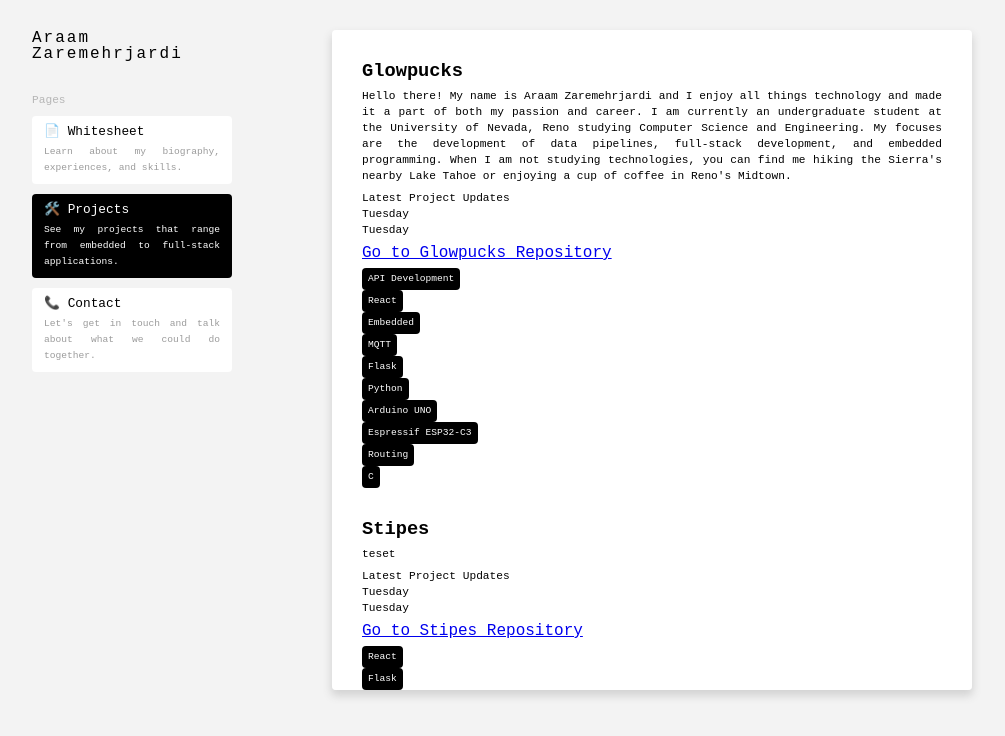
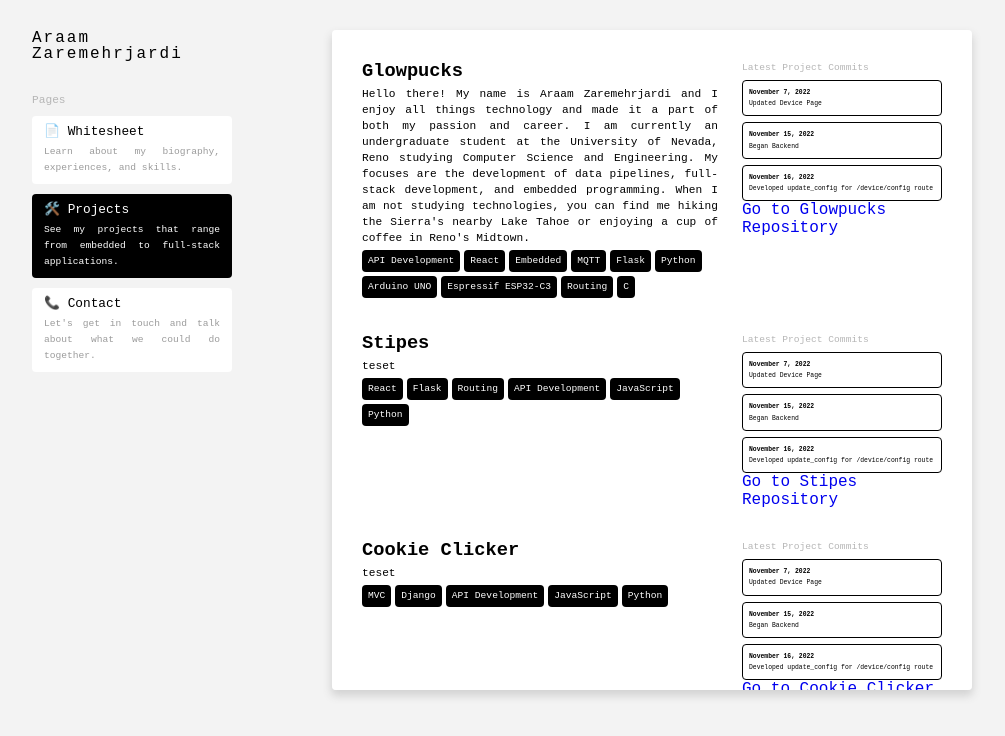
Before and after one commit to araamz/personal-website, a Vue app: page /projects in a window 1280 px wide. Shown: the top 736 px of the page, without its empty margins (138-1143 px from the left). Built offline with nearby package versions, Linux system fonts and the light colour scheme; a web font is replaced by a local one.

Commit message:
Finished General Layout of Projects

```diff
--- a/src/components/Commit.Vue
+++ b/src/components/Commit.Vue
@@ -1,13 +1,51 @@
 <script lang="ts">
+import { type } from 'os'
+
 
     export default {
         props: {
-            date: String,
+            timestamp: String,
             message: String
         },
         computed: {
             formatted_date() {
-                return "Tuesday"
+                let parsed_timestamp: Date = new Date(this.timestamp)
+
+                let month = this.get_month(parsed_timestamp.getMonth())
+                let date = parsed_timestamp.getDate()
+                let year = parsed_timestamp.getFullYear()
+
+                return `${month} ${date}, ${year}`
+            }
+        },
+        methods: {
+            get_month(month: Number) {
+                switch (month) {
+                    case 0:
+                        return "January"
+                    case 1:
+                        return "February"
+                    case 2:
+                        return "March"
+                    case 3:
+                        return "April"
+                    case 4:
+                        return "May"
+                    case 5:
+                        return "June"
+                    case 6:
+                        return "July"
+                    case 7:
+                        return "August"
+                    case 8:
+                        return "September"
+                    case 9:
+                        return "October"
+                    case 10:
+                        return "November"
+                    case 11:
+                        return "December"
+                }
             }
         }
     }
@@ -16,9 +54,12 @@
 
 <template>
 
-    <div>
-        <p>
+    <div class="commit">
+        <p class="date">
             {{ formatted_date }}
+        </p>
+        <p class="message">
+            {{ message }}
         </p>
     </div>
 
@@ -26,4 +67,22 @@
 
 <style scoped>
 
+@media only screen and (min-width: 300px) {
+    .commit {
+        border: 1px solid black;
+        border-radius: 4px;
+        padding: 6px;
+    }
+    .commit > p {
+        font-size: 0.4rem;
+        line-height: 0.7rem;
+    }
+    .date {
+        font-weight: 700;
+    }
+    .message {
+        text-align: left;
+    }
+}
+
 </style>
--- a/src/components/Project.vue
+++ b/src/components/Project.vue
@@ -13,13 +13,18 @@
             return {
                 commits: [
                     {
-                        "date": "2022-11-24T11:18:01Z",
-                        "message": "Finished Backend"
+                        "date": "2022-11-07T03:11:02Z",
+                        "message": "Updated Device Page"
                     },
                     {
-                        "date": "2022-11-22T07:42:18Z",
-                        "message": "Extended Backend API"
+                        "date": "2022-11-15T16:58:37Z",
+                        "message": "Began Backend"
+                    },
+                    {
+                        "date": "2022-11-16T08:01:56Z",
+                        "message": "Developed update_config for /device/config route"
                     }
+
                 ]
             }
         },
@@ -38,28 +43,27 @@
 
 <template>
     <div class="project">
-        <h3>
+        <h3 class="name">
             {{ name }}
         </h3>
-        <p>
+        <p class="description">
             {{ description }}
         </p>
-        <div>
-            <p>
-                Latest Project Updates
+        <div class="tags">
+            <Tag v-for="tag in tags" :label="tag" />
+        </div>
+        <div class="commits">
+            <p class="sub-text">
+                Latest Project Commits
             </p>
             <div>
-
                 <Commit
                     v-for="commit in commits"
-                    :date="commit.date"
+                    :timestamp="commit.date"
                     :message="commit.message"
                 />
             </div>
-        </div>
-        <a :href="repository_link"> Go to {{ name }} Repository </a>
-        <div>
-            <Tag v-for="tag in tags" :label="tag" />
+            <a class="repository_link" :href="repository_link"> Go to {{ name }} Repository </a>
         </div>
     </div>
 </template>
@@ -69,11 +73,57 @@
     .project {
         display: flex;
         flex-direction: column;
+        row-gap: 4px;
+        column-gap: 24px;
+    }
+    .tags {
+        display: flex;
+        gap: 4px;
+        flex-wrap: wrap;
+    }
+    .commits > div {
+        margin-top: 4px;
+        display: flex;
+        flex-direction: column;
         gap: 6px;
+    }
+    .repository_link {
+        font-size: 0.4rem;
+        color: lightgray;
+        text-decoration: none;
+        transition: all ease 0.2s;
+    }
+    .repository_link:hover {
+        color: black;
+        text-decoration: underline;
     }
 
 }
-@media only screen and (min-width: 600px) {
-
+@media only screen and (min-width: 900px) {
+    .project {
+        display: grid;
+        grid-template-columns: 1fr 200px;
+        grid-template-rows: fit-content fit-content fit-content;
+        align-items: start;
+    }
+    .name {
+        grid-column-start: 1;
+        grid-column-end: 2;
+    }
+    .description {
+        grid-column-start: 1;
+        grid-column-end: 2;
+    }
+    .tags {
+        grid-column-start: 1;
+        grid-column-end: 2;
+    }
+    .commits {
+        grid-column-start: 2;
+        grid-column-end: 3;
+        grid-row-start: 1;
+        grid-row-end: span 4;
+        overflow-y: auto;
+    }
 }
 </style>
```
